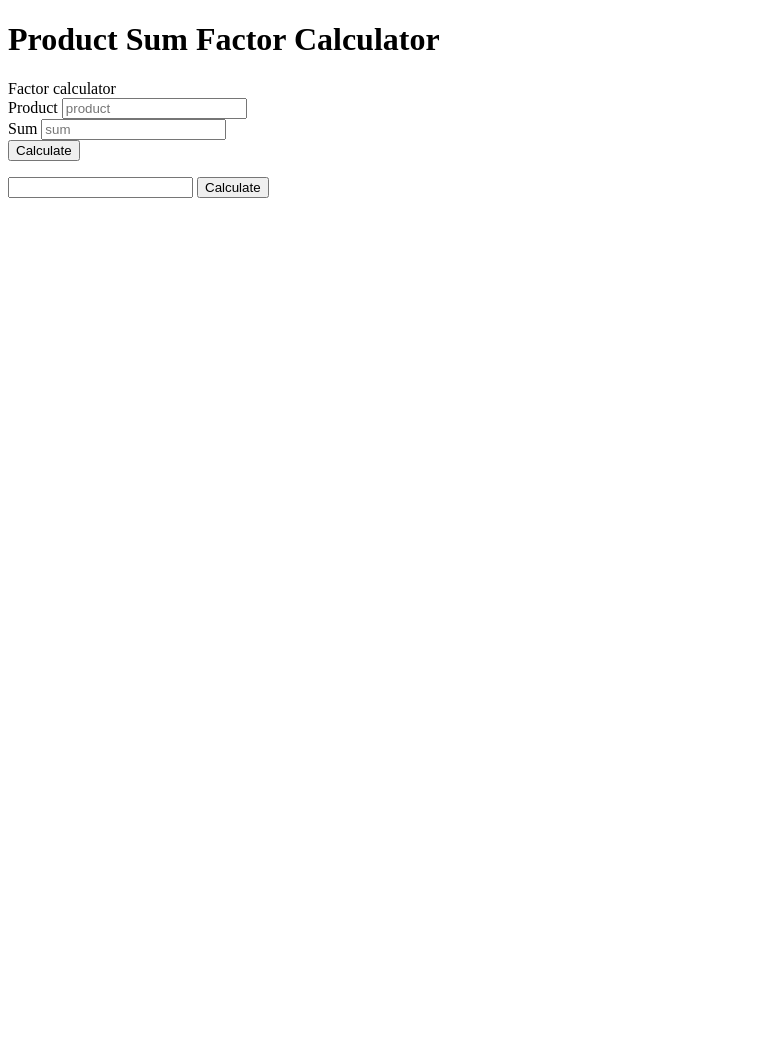
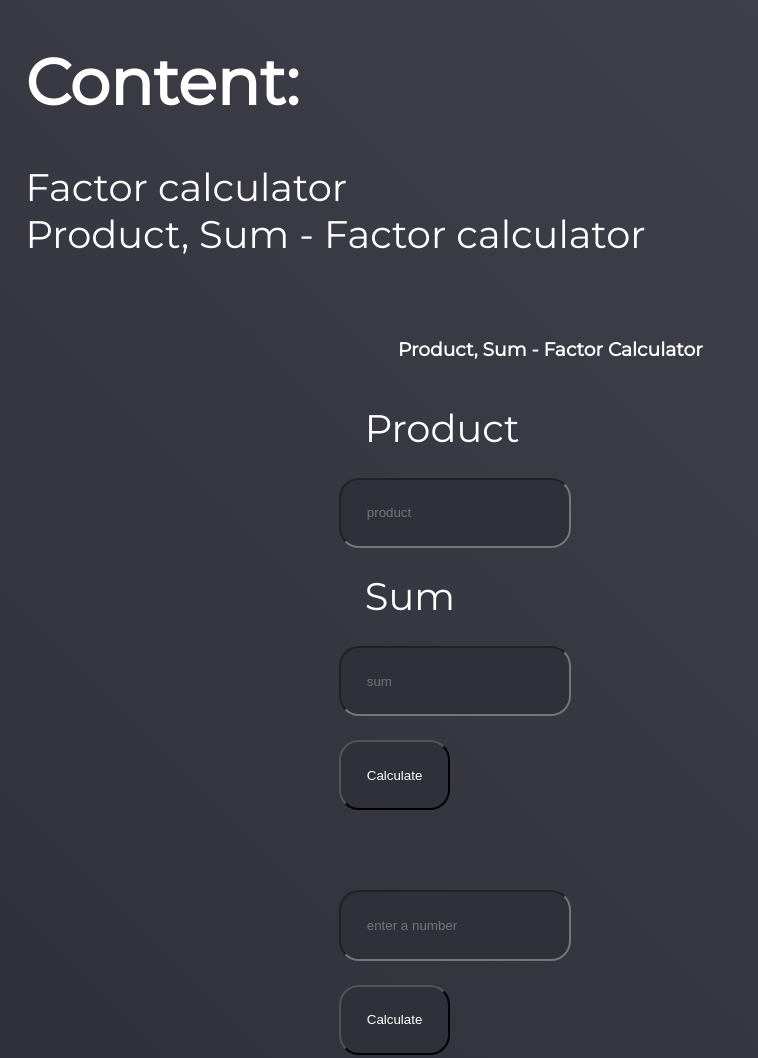
Before and after one commit to scottyman09/factor-calculator, a plain HTML site: page index.html in a window 1280 px wide. Shown: the whole page, without its empty margins (0-758 px from the left). Before the commit the page ends 800 px from the top, so only its background shows below. Drawn offline with nearby package versions, Linux system fonts and the light colour scheme.

Commit message:
add styling

```diff
--- a/index.html
+++ b/index.html
@@ -6,15 +6,18 @@
     <meta name="viewport" content="width=device-width, initial-scale=1.0">
     <script src="https://ajax.googleapis.com/ajax/libs/jquery/3.6.0/jquery.min.js"></script>
     <script src='/index.js'></script>
+    <link rel='stylesheet' href='/style.css'>
     <title>Produt Sum Factor Calculator</title>
 </head>
 <body>
-    <div class='heading'>
-        <h1>Product Sum Factor Calculator</h1>
-        <a class='sroll-click'>Factor calculator</a>
+    <div class='table-content'>
+        <h1>Content: </h1>
+        <a class='sroll click to-Factor'>Factor calculator</a> <br>
+        <a class='sroll click to-PSF'>Product, Sum - Factor calculator</a>
     </div>
     <div class='psf'>
         <form>
+            <h3>Product, Sum - Factor Calculator</h3>
             <div class='product'>
                 <label class='product-label' for='product'>Product</label>
                 <input class='product-input' name='product' placeholder='product'>
@@ -27,16 +30,16 @@
                 <button class='submit-psf' placeholder='calculate'>Calculate</button>
             </div>
         </form>
-        <div class='answer-psf'>
+        <div class='answer-psf answer'>
             <p class='answer-psf'></p>
         </div>
     </div>
     <div class='factor'>
         <form>
-            <input class='factor-input'>
+            <input class='factor-input' placeholder='enter a number' >
             <button class='submit-factor'>Calculate</button>
         </form>
-        <div class='f-ans-place'>
+        <div class='f-ans-place answer'>
             <p class='f-ans'></p>
         </div>
     </div>
--- /dev/null
+++ b/style.css
@@ -0,0 +1,82 @@
+@import url("https://fonts.googleapis.com/css2?family=Montserrat&display=swap");
+body {
+    padding: 0;
+    margin: 0;
+    -webkit-box-sizing: border-box;
+    box-sizing: border-box;
+    font-family: "Montserrat", sans-serif;
+    overflow-x: hidden;
+    margin-left: 2vw;
+}
+
+:root {
+    overflow-x: hidden;
+    --orange: rgb(243, 89, 89);
+    --grey: rgb(47,48,58);
+    --greyligh: rgba(47, 48, 58, 0.86);
+    min-height: 100%;
+    min-width: 100%;
+    background: linear-gradient(45deg, #2f303a, rgba(47, 48, 58, 0.9));
+}
+
+.table-content h1 {
+    color: white;
+    font-size: 5vw;
+}
+
+.table-content a{
+    font-size: 3vw;
+    color: white;
+}
+
+
+.answer {
+    color: white;
+    text-align: center;
+    margin-top: 1vh;
+}
+
+h3 {
+    text-align: center;
+    color: white;
+    position: relative;
+    left: -8vw;
+}
+
+button {
+    background-color: rgba(47,48,58,1);
+    color: white;
+    padding: 2vw;
+    border-radius: 20px;
+    display: flex;
+    margin-top: 3vh;
+}
+
+
+form {
+    margin-top: 10vh!important;
+    margin: auto;
+    width: 50%;
+}
+
+label {
+    display: flex;
+    color: white;
+    font-size: 3vw;
+    padding: 2vw;
+}
+
+input {
+    padding: 2vw;
+    border-radius: 20px;
+    background-color: rgba(47,48,58,1);
+    color: white;
+}
+
+input:focus {
+    outline: none;
+}
+
+.click:hover{
+    text-decoration: underline;
+}
```
